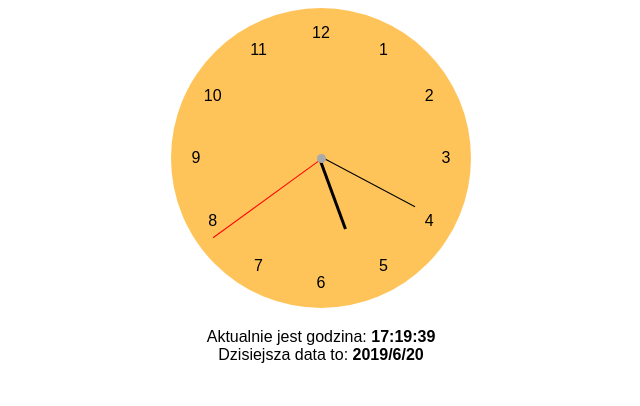
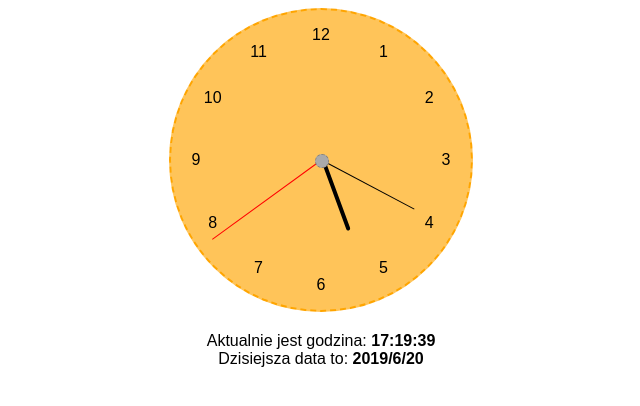
Before and after one commit to MonikaMazz/Clock, a plain HTML site: page index.html in a window 1280 px wide. Shown: the whole page, without its empty margins (319-959 px from the left). Drawn offline with Linux system fonts and the light colour scheme.

Commit message:
updated styles and js

```diff
--- a/css/style.css
+++ b/css/style.css
@@ -14,6 +14,7 @@ body {
   border-radius: 50%;
   background-color: rgba(255, 189, 67, 0.884);
   position: relative;
+  border: 2px dashed orange;
 }
 
 #lead .number {
@@ -39,7 +40,7 @@ body {
   width: 1px;
   height: 45%;
   transform: rotate(35deg);
-  transform-origin: bottom right;
+  transform-origin: bottom center;
   position: absolute;
   top: 5%;
   left: 50%;
@@ -51,7 +52,7 @@ body {
   width: 1px;
   height: 35%;
   transform: rotate(80deg);
-  transform-origin: bottom right;
+  transform-origin: bottom center;
   position: absolute;
   top: 15%;
   left: 50%;
@@ -59,23 +60,25 @@ body {
 
 #hour {
   background-color: black;
-  width: 3px;
+  width: 4px;
+  border-radius: 2px;
   height: 25%;
   transform: rotate(134deg);
-  transform-origin: bottom left;
+  transform-origin: bottom center;
   position: absolute;
   top: 25%;
   left: 50%;
 }
 
 #screw {
-  width: 3%;
-  height: 3%;
+  width: 4%;
+  height: 4%;
   background-color: #aaa;
   border-radius: 50%;
   position: absolute;
-  top: 48.5%;
-  left: 48.5%;
+  top: 48%;
+  left: 48%;
+  border: 1px dashed gray;
 }
 
 .info {
--- a/js/script.js
+++ b/js/script.js
@@ -30,11 +30,11 @@ for (i = 0; i < 12; i++) {
   var number = i + 1;
   numberAngle = (i + 1) / 12 * 360;
   var numberElement = document.createElement('div');
-  var textnode = document.createElement('p');
-  numberElement.appendChild(textnode);
+  var numberInside = document.createElement('p');
+  numberElement.appendChild(numberInside);
   numberElement.className = "number"
-  textnode.innerHTML = number;
+  numberInside.innerHTML = number;
   numberElement.style.transform = `rotate(${numberAngle}deg)`;
-  textnode.style.transform = `rotate(-${numberAngle}deg)`;
+  numberInside.style.transform = `rotate(-${numberAngle}deg)`;
   lead.appendChild(numberElement);
 };
```
